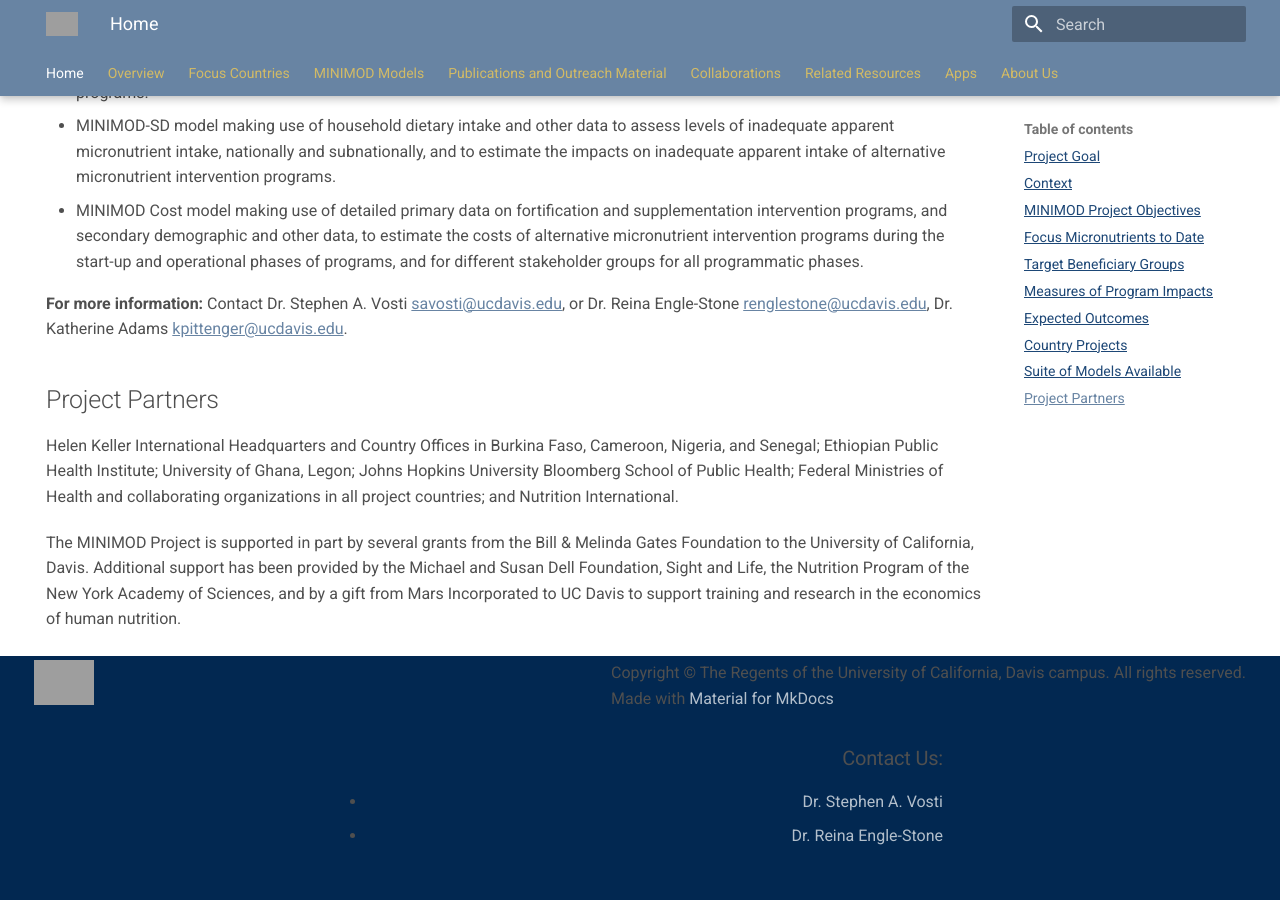
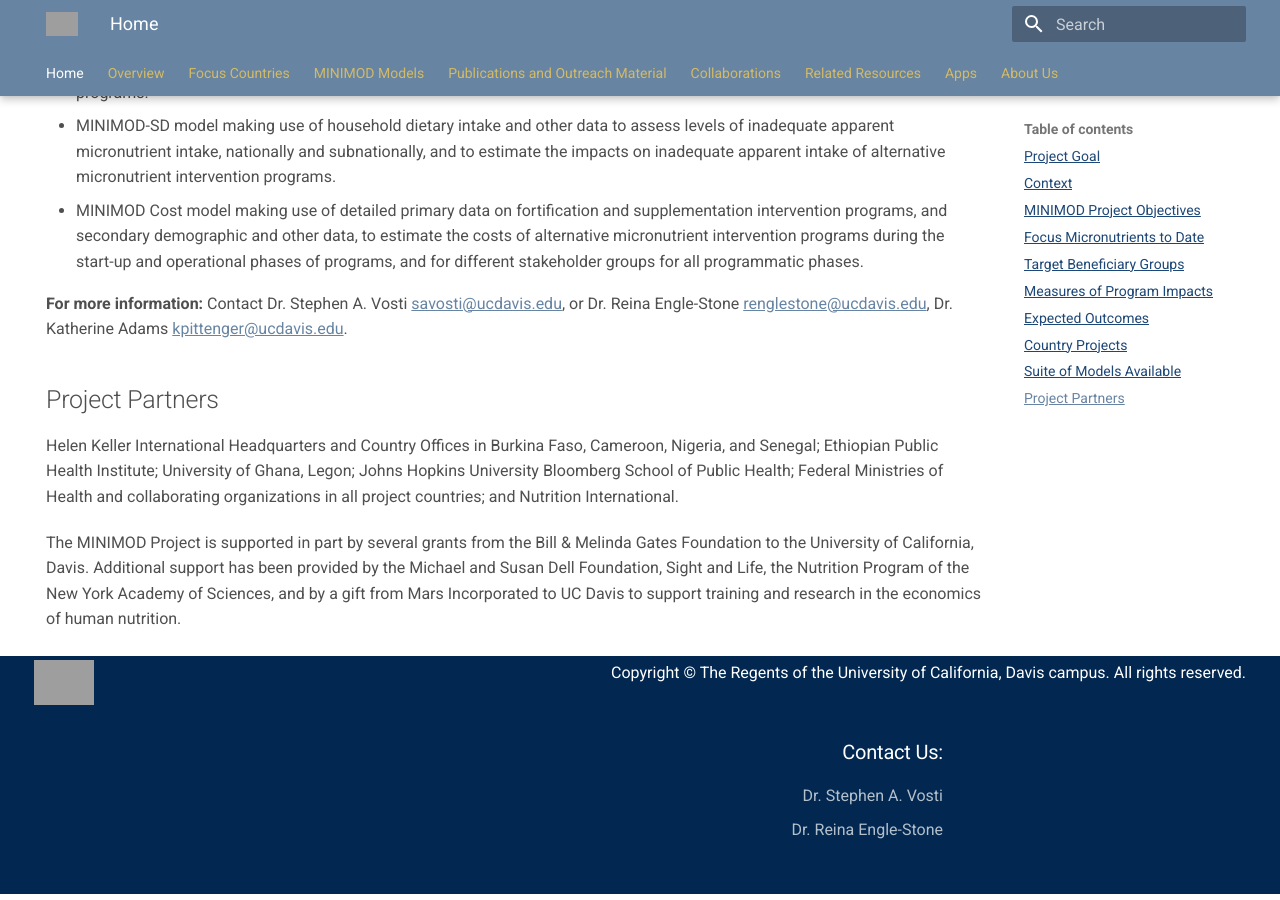
Before and after one commit to minimod-nutrition/minimod-website, an MkDocs documentation site: the page built from docs/index.md, in a window 1280 px wide and 900 px high, scrolled down 2770 px. Built offline with MkDocs 1.6.1 and Material for MkDocs 9.7.7, drawn with Linux system fonts in a browser that asks for light colours; nearby versions of some CDN libraries; grey boxes are pictures that could not be loaded.

Commit message:
Put footer inside <footer> element for accessibility

```diff
--- a/overrides/main.html
+++ b/overrides/main.html
@@ -7,7 +7,8 @@
 
 
 
-  <!-- Further information -->
+<!-- Further information -->
+<footer class="md-footer">
   <div class="md-footer-meta md-typeset md-footer-columns">
     <div class="md-footer-meta__inner md-grid">
         <div class="md-footer-copyright">
@@ -25,18 +26,11 @@
             {{ config.copyright }}
           </div>
         {% endif %}
-        Made with
-        <a
-          href="https://squidfunk.github.io/mkdocs-material/"
-          target="_blank" rel="noopener"
-        >
-          Material for MkDocs
-        </a>
       </div>
 
       <div, class="md-footer-copyright center">
         <h3 style="text-align: right">Contact Us:</h3>
-        <ul style="text-align: right">
+        <ul style="text-align: right; list-style: none">
             <li><a href="mailto:savosti@ucdavis.edu">Dr. Stephen A. Vosti</a></li>
             <li><a href="mailto:renglestone@ucdavis.edu">Dr. Reina Engle-Stone</a></li>
         </ul>
```
